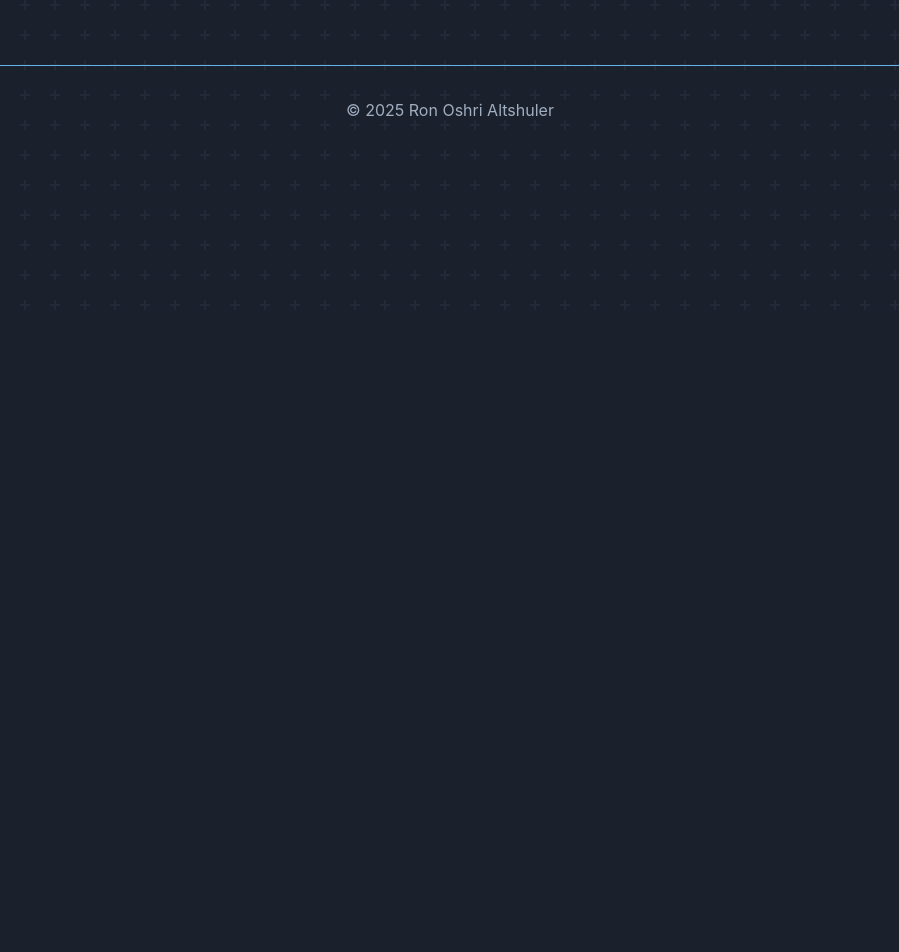
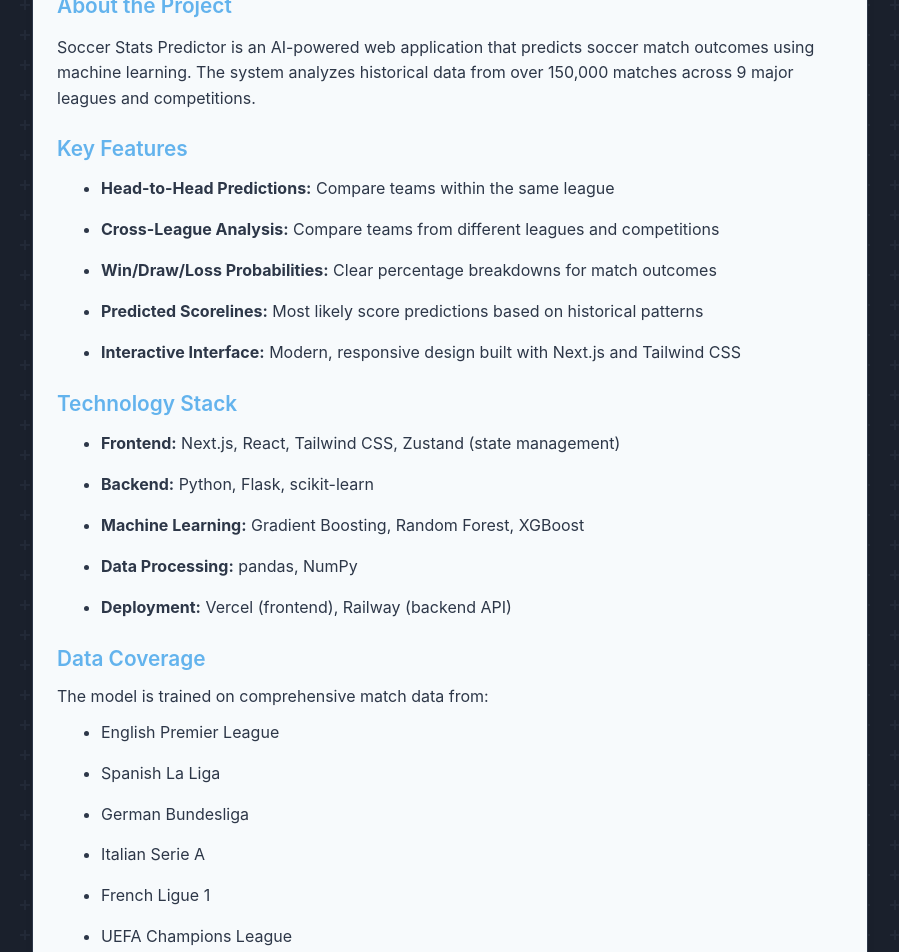
Before and after one commit to roni-altshuler/personal_website, a Next.js app: page /projects in a window 1280 px wide. Shown: the part 480-1432 px from the top of the page, without its empty margins (190-1089 px from the left). Before the commit the page ends 800 px from the top, so only its background shows below. Built offline with nearby package versions, Linux system fonts and the light colour scheme.

Commit message:
Details are now populated in the project card on projects page

```diff
--- a/src/app/projects/page.js
+++ b/src/app/projects/page.js
@@ -25,6 +25,48 @@
           <path d="M9 19c-5 1.5-5-2.5-7-3m14 6v-3.87a3.37 3.37 0 0 0-.94-2.61c3.14-.35 6.44-1.54 6.44-7A5.44 5.44 0 0 0 20 4.77 5.07 5.07 0 0 0 19.91 1S18.73.65 16 2.48a13.38 13.38 0 0 0-7 0C6.27.65 5.09 1 5.09 1A5.07 5.07 0 0 0 5 4.77a5.44 5.44 0 0 0-1.5 3.78c0 5.42 3.3 6.61 6.44 7A3.37 3.37 0 0 0 9 18.13V22"></path>
         </svg>
       ),
+      modalContent: (
+        <div>
+          <h3 style={{ marginBottom: '1rem', fontSize: '1.3rem', color: 'var(--primary-color)' }}>About the Project</h3>
+          <p style={{ marginBottom: '1rem', lineHeight: '1.6' }}>
+            Soccer Stats Predictor is an AI-powered web application that predicts soccer match outcomes using machine learning.
+            The system analyzes historical data from over 150,000 matches across 9 major leagues and competitions.
+          </p>
+
+          <h3 style={{ marginBottom: '0.75rem', marginTop: '1.5rem', fontSize: '1.3rem', color: 'var(--primary-color)' }}>Key Features</h3>
+          <ul style={{ marginLeft: '1.5rem', marginBottom: '1rem', lineHeight: '1.8' }}>
+            <li><strong>Head-to-Head Predictions:</strong> Compare teams within the same league</li>
+            <li><strong>Cross-League Analysis:</strong> Compare teams from different leagues and competitions</li>
+            <li><strong>Win/Draw/Loss Probabilities:</strong> Clear percentage breakdowns for match outcomes</li>
+            <li><strong>Predicted Scorelines:</strong> Most likely score predictions based on historical patterns</li>
+            <li><strong>Interactive Interface:</strong> Modern, responsive design built with Next.js and Tailwind CSS</li>
+          </ul>
+
+          <h3 style={{ marginBottom: '0.75rem', marginTop: '1.5rem', fontSize: '1.3rem', color: 'var(--primary-color)' }}>Technology Stack</h3>
+          <ul style={{ marginLeft: '1.5rem', marginBottom: '1rem', lineHeight: '1.8' }}>
+            <li><strong>Frontend:</strong> Next.js, React, Tailwind CSS, Zustand (state management)</li>
+            <li><strong>Backend:</strong> Python, Flask, scikit-learn</li>
+            <li><strong>Machine Learning:</strong> Gradient Boosting, Random Forest, XGBoost</li>
+            <li><strong>Data Processing:</strong> pandas, NumPy</li>
+            <li><strong>Deployment:</strong> Vercel (frontend), Railway (backend API)</li>
+          </ul>
+
+          <h3 style={{ marginBottom: '0.75rem', marginTop: '1.5rem', fontSize: '1.3rem', color: 'var(--primary-color)' }}>Data Coverage</h3>
+          <p style={{ marginBottom: '0.5rem', lineHeight: '1.6' }}>
+            The model is trained on comprehensive match data from:
+          </p>
+          <ul style={{ marginLeft: '1.5rem', lineHeight: '1.8' }}>
+            <li>English Premier League</li>
+            <li>Spanish La Liga</li>
+            <li>German Bundesliga</li>
+            <li>Italian Serie A</li>
+            <li>French Ligue 1</li>
+            <li>UEFA Champions League</li>
+            <li>UEFA Europa League</li>
+            <li>And more...</li>
+          </ul>
+        </div>
+      ),
     },
   ];
 
@@ -37,6 +79,9 @@
           {projects.map((project, index) => (
             <Card
               key={index}
+              title={project.title}
+              link={project.link}
+              modalContent={project.modalContent}
               customHeader={
                 <div className={styles.projectHeader}>
                   <div className={styles.projectTitle}>
@@ -54,7 +99,6 @@
                   <p className={styles.projectDescription}>{project.description}</p>
                 </div>
               }
-              modalContent={null}
             />
           ))}
         </div>
```
